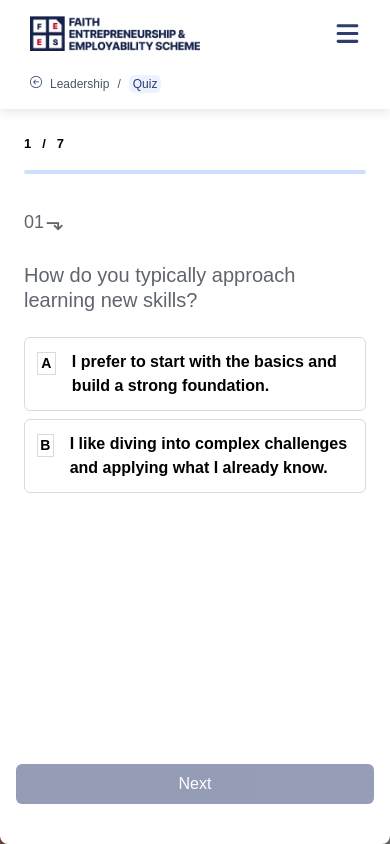
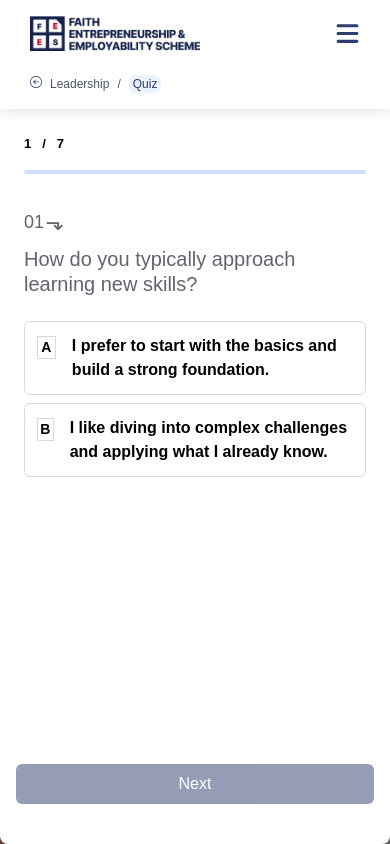
Before and after one commit to Afolabi-Ridwan/fees, a React (Vite) app: page / in a window 390 px wide. Both pictures are taken after a click on the button "Take the quiz". Shown: the part 4032-4876 px from the top of the page. Built offline with nearby package versions, Linux system fonts and the light colour scheme.

Commit message:
feat: quiz modal on mobile correction

```diff
--- a/src/pages/Home/FacultiesSection/ProfileCard.tsx
+++ b/src/pages/Home/FacultiesSection/ProfileCard.tsx
@@ -77,7 +77,7 @@ const ProfileCard = () => {
                                         ? `${activeHeight && activeHeight - thirdCardAdjustment}px`
                                         : `${activeHeight}px`,
                             top: `${position * stepOffset}px`,
-                            right: position === 0 ? "auto" : `-${position * 10}px`,
+                            right: position === 0 ? "auto" : `-${position * 7}px`,
                             display: position < 3 ? "block" : "none",
                             overflow: "hidden",
                         }}
--- a/src/pages/Home/QuizModal/QuizModal.tsx
+++ b/src/pages/Home/QuizModal/QuizModal.tsx
@@ -132,7 +132,7 @@ const QuizModal: React.FC = () => {
                                                     </span>
                                                 </span>
 
-                                                <span className="sm:text-[24px] text-[20px] max-sm:mt-6 leading-tight">{questions[currentQuestion].question}</span>
+                                                <span className="sm:text-[24px] text-[20px] max-sm:mt-2 leading-tight">{questions[currentQuestion].question}</span>
                                             </h2>
 
                                             <div className="mt-4">
```
